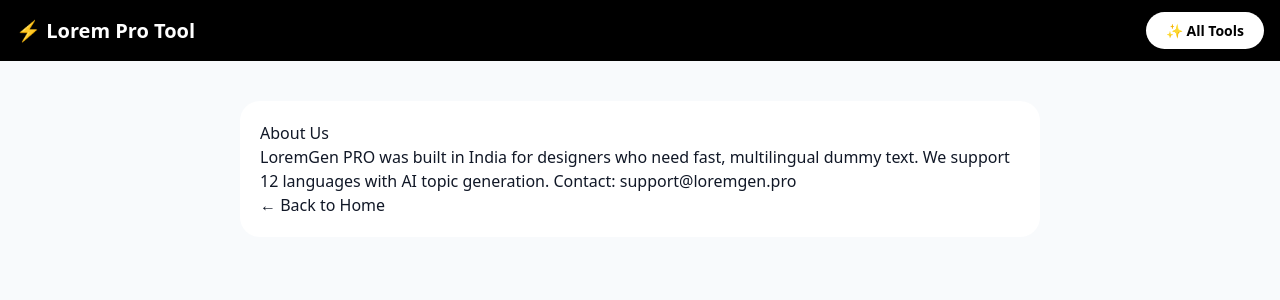
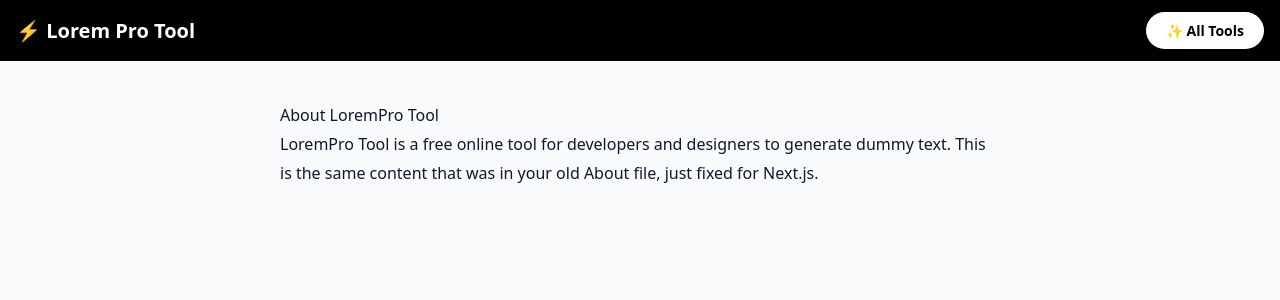
Before and after one commit to Ravs10/lorem-pro-tool, a Next.js app: page /about in a window 1280 px wide. Shown: the top 300 px of the page. Built offline with nearby package versions, Linux system fonts and the light colour scheme.

Commit message:
Refactor About component for Next.js compatibility
Updated the About component to reflect new branding and improved content structure.

```diff
--- a/app/about/page.tsx
+++ b/app/about/page.tsx
@@ -1 +1,11 @@
-export default function About(){ return <div style={{maxWidth:"800px", margin:"40px auto", padding:"20px", background:"white", borderRadius:"20px"}}><h1>About Us</h1><p>LoremGen PRO was built in India for designers who need fast, multilingual dummy text. We support 12 languages with AI topic generation. Contact: support@loremgen.pro</p><a href="/">← Back to Home</a></div> }
+export default function About() {
+  return (
+    <div style={{padding:"40px", maxWidth:"800px", margin:"auto", lineHeight:"1.8"}}>
+      <h1>About LoremPro Tool</h1>
+      <p>
+        LoremPro Tool is a free online tool for developers and designers to generate dummy text.
+        This is the same content that was in your old About file, just fixed for Next.js.
+      </p>
+    </div>
+  );
+}
```
